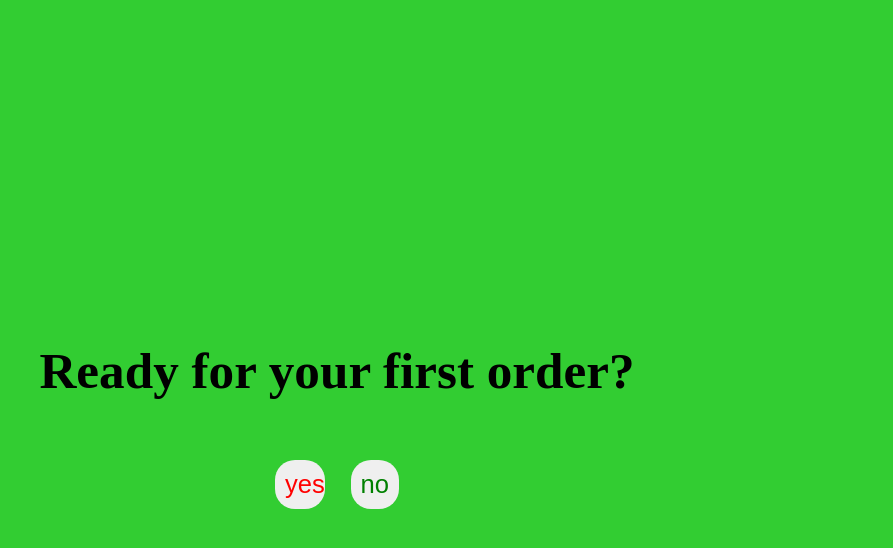
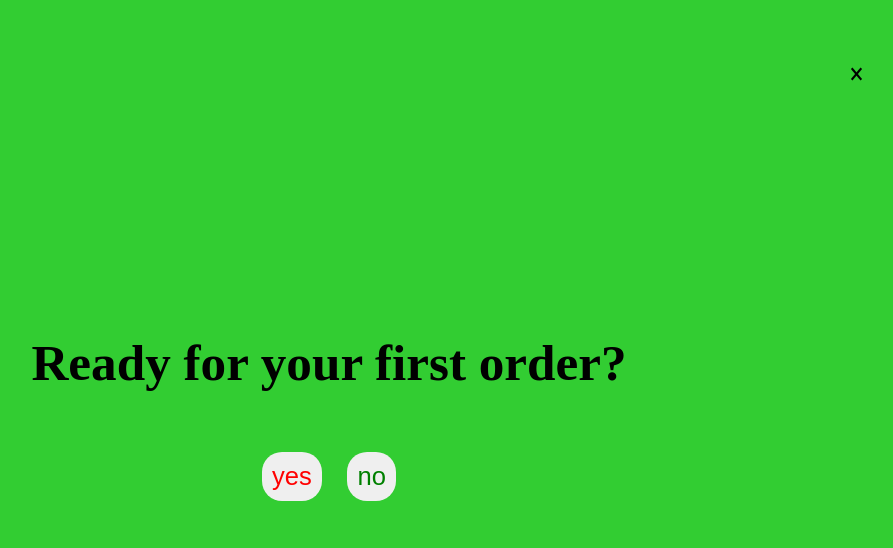
Before and after one commit to Me-Alex/delivery, a plain HTML site: page index.html in a window 1280 px wide. Shown: the whole page, without its empty margins (311-1204 px from the left). Drawn offline with Linux system fonts and the light colour scheme.

Commit message:
fixed some display issues and added minor futures

```diff
--- a/index.html
+++ b/index.html
@@ -12,6 +12,14 @@
 <body>
     <div class="index-container">
         <div class="index-container-header">
+            <div class="close-window">
+                <div class="line1">
+
+                </div>
+                <div class="line2">
+
+                </div>
+            </div>
             <div class="index-container-header-content">
                 <h1 class="h1-text">Ready for your first order?</h1>
                 <!-- <p>Complete all your credentials and begin ordering</p> -->
--- a/js/main.js
+++ b/js/main.js
@@ -3,6 +3,10 @@ let btn2 = document.querySelector("#button-no");
 let signIn = document.querySelector(".sign-in");
 let buttons = document.querySelector(".question-buttons");
 let text = document.querySelector(".h1-text");
+let closeWindow = document.querySelector(".close-window");
+let container = document.querySelector(".index-container-header");
+
+
 
 btn1.onclick = () => {
     console.log("da");
@@ -15,3 +19,6 @@ btn2.onclick = () => {
     console.log("nu");
     text.innerText="Te doare la pula";
 }
+closeWindow.onclick=()=>{
+    container.style.display="none";
+}
--- a/style/style.css
+++ b/style/style.css
@@ -1,6 +1,5 @@
 html, body {
-    width: 100%;
-    height: 100%;
+    height: 98vh;
     text-align: center;
     background-color: limegreen
 }
@@ -48,7 +47,7 @@ p {
     color: red;
     border: none;
     min-width: 30px;
-    max-width:50px;
+    max-width:;
     width: auto;
     border-radius: 20px;
     padding: 10px;
@@ -59,7 +58,7 @@ p {
     color: green;
     border: none;
     min-width: 30px;
-    max-width:50px;
+    max-width:;
     width: auto;
     border-radius: 20px;
     padding: 10px;
@@ -115,3 +114,30 @@ input:focus::placeholder{
 ::-webkit-scrollbar-track {
     background-color: black;
 }
+.close-window{
+    width:20px;
+    height:20px;
+    display:flex;
+    justify-content:center;
+    align-items:center;
+    position: absolute;
+    top:8vh;
+    right:8vw;
+}
+.close-window:hover *{
+    background-color:red;
+}
+.line1{
+    width:15px;
+    height:2px;
+    background-color:black;
+    transform:rotate(50deg);
+    position: absolute;
+}
+.line2{
+    width:15px;
+    height:2px;
+    background-color:black;
+    transform:rotate(-50deg);
+    position:absolute;
+}
```
